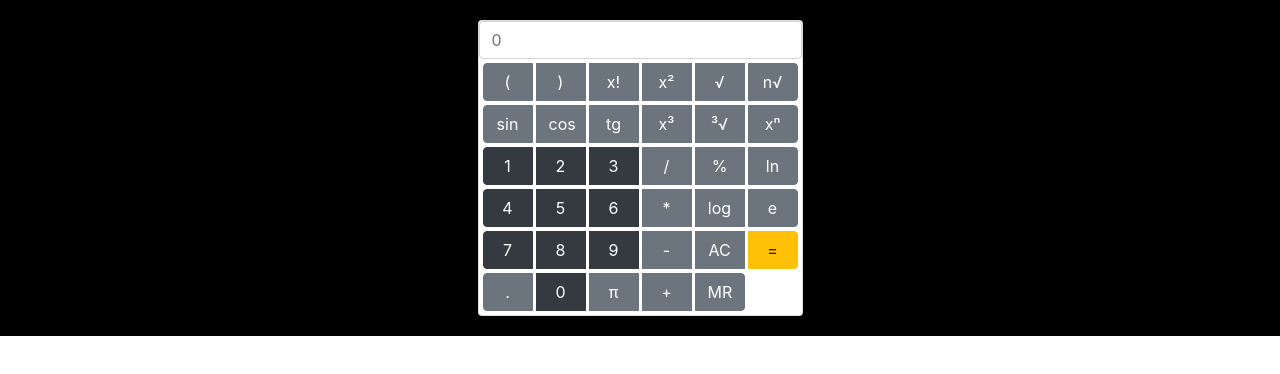
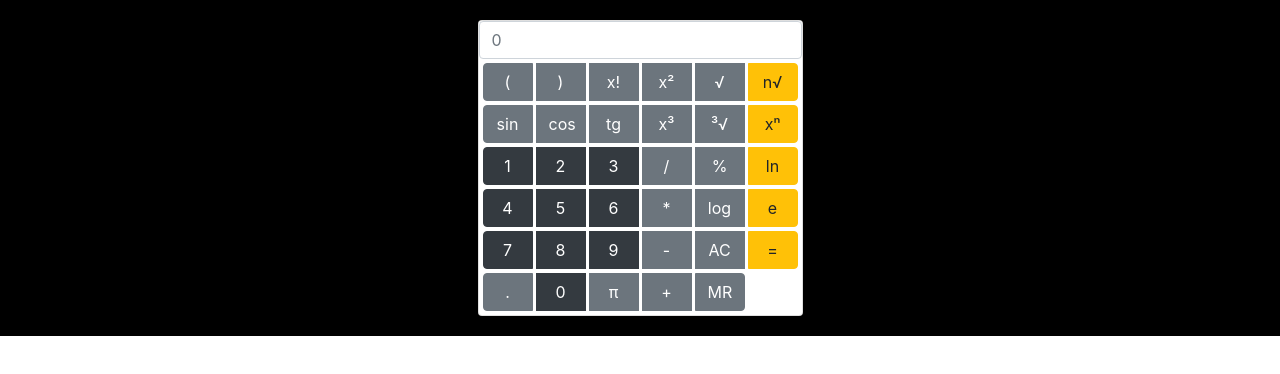
Before and after one commit to JorgeZubieta/calculator-project, a plain HTML site: page index.html in a window 1280 px wide. Drawn offline with nearby package versions, Linux system fonts and the light colour scheme.

Commit message:
btn warnings

```diff
--- a/index.html
+++ b/index.html
@@ -32,7 +32,7 @@
                         <button type="button" class="btn mr-1 btn-secondary">x!</button>
                         <button type="button" class="btn mr-1 btn-secondary">x²</button>
                         <button type="button" class="btn mr-1 btn-secondary">√</button>
-                        <button type="button" class="btn btn-secondary">n√</button>
+                        <button type="button" class="btn btn-warning">n√</button>
                     </div>
                 </div>
 
@@ -43,7 +43,7 @@
                         <button type="button" class="btn mr-1 btn-secondary">tg</button>
                         <button type="button" class="btn mr-1 btn-secondary">x³</button>
                         <button type="button" class="btn mr-1 btn-secondary">³√</button>
-                        <button type="button" class="btn btn-secondary">xⁿ</button>
+                        <button type="button" class="btn btn-warning">xⁿ</button>
                     </div>
                 </div>
 
@@ -54,7 +54,7 @@
                         <button type="button" class="btn mr-1 btn-dark">3</button>
                         <button type="button" class="btn mr-1 btn-secondary">/</button>
                         <button type="button" class="btn mr-1 btn-secondary">%</button>
-                        <button type="button" class="btn btn-secondary">ln</button>
+                        <button type="button" class="btn btn-warning">ln</button>
                         </div>
                 </div>
 
@@ -65,7 +65,7 @@
                         <button type="button" class="btn mr-1 btn-dark">6</button>
                         <button type="button" class="btn mr-1 btn-secondary">*</button>
                         <button type="button" class="btn mr-1 btn-secondary">log</button>
-                        <button type="button" class="btn btn-secondary">e</button>
+                        <button type="button" class="btn btn-warning">e</button>
                         </div>
                 </div>
 
```
